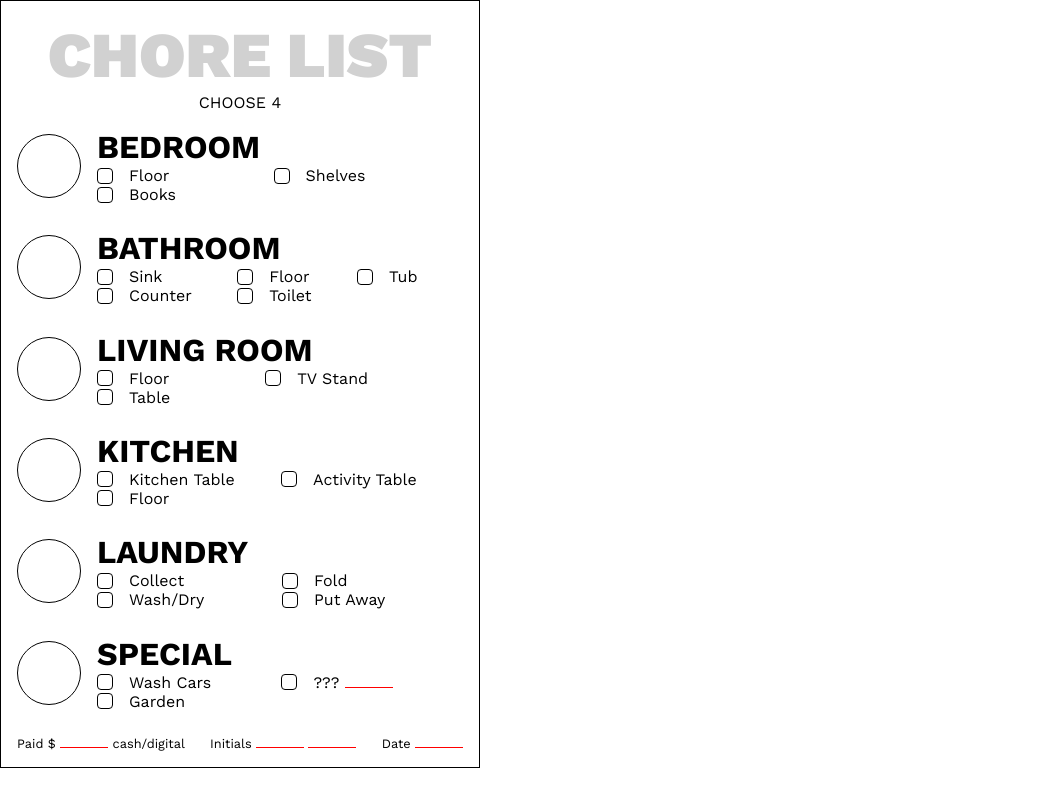
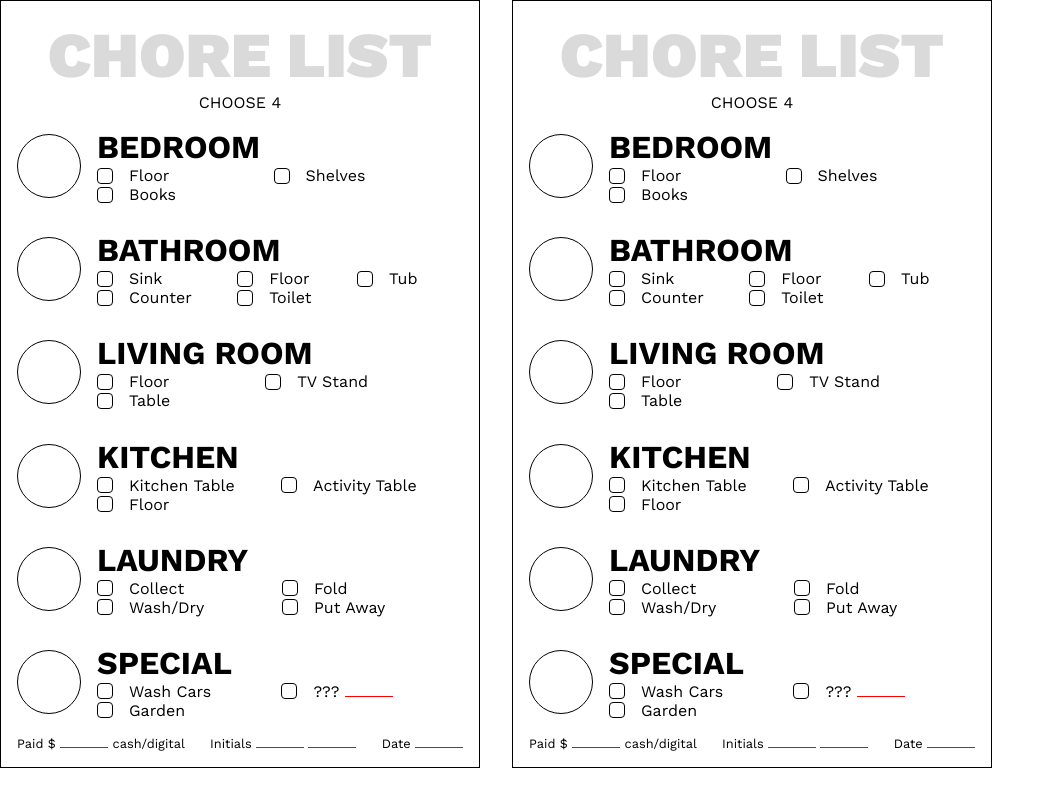
Before and after one commit to goblincookies/chores, a plain HTML site: page index.html in a window 1280 px wide. Shown: the whole page, without its empty margins (0-1055 px from the left). Drawn offline with nearby package versions, Linux system fonts and the light colour scheme.

Commit message:
two on a page

```diff
--- a/index.html
+++ b/index.html
@@ -6,8 +6,10 @@
     <link rel="stylesheet" href="style.css">
     <title>Chores</title>
 </head>
-<body>
+<body class="">
+
     <div class="page border flex-v">
+
         <div class="headline text-align-center">
             <h1 class="upper">chore list</h1>
             <p class="upper">choose 4</p>
@@ -98,6 +100,7 @@
                     </ul>
                 </li>
             </ul>
+        </div>
 
 
         <div class="text-sm">
@@ -106,12 +109,115 @@
                 <li>Initials <span class="underline"></span> <span class="underline"></span></li>
                 <li>Date <span class="underline"></span></li>
 
-                <!-- <li> $$ <span class="underline"></span> cash/digital</li>
-                <li> $$ <span class="underline"></span> cash/digital</li> -->
+            </ul>
+        </div>
+
+    </div>
+
+    <div class="page border flex-v">
+
+        <div class="headline text-align-center">
+            <h1 class="upper">chore list</h1>
+            <p class="upper">choose 4</p>
+        </div>
+        <div class="tall flex-v chores">
+
+            <ul class="chore flex-h">
+                <div class="stamp"></div>
+                <li class="pad-l">
+                    <h2 class="upper">bedroom</h2>
+                    <ul class="grid-2">
+                        <li class="cap flex-h"><span class="check"></span>floor</li>
+                        <li class="cap flex-h"><span class="check"></span>books</li>
+                        <li class="cap flex-h"><span class="check"></span>shelves</li>
+
+                    </ul>
+
+                </li>
+            </ul>
+
+            <ul class="chore flex-h">
+                <div class="stamp"></div>
+                <li class="pad-l">
+                    <h2 class="upper">bathroom</h2>
+                    <ul class="grid-2">
+                        <li class="cap flex-h"><span class="check"></span>sink</li>
+                        <li class="cap flex-h"><span class="check"></span>counter</li>
+                        <li class="cap flex-h"><span class="check"></span>floor</li>
+                        <li class="cap flex-h"><span class="check"></span>toilet</li>
+                        <li class="cap flex-h"><span class="check"></span>tub</li>
+
+
+                    </ul>
+                </li>
+            </ul>
+
+            <ul class="chore flex-h">
+                <div class="stamp"></div>
+                <li class="pad-l">
+                    <h2 class="upper">living room</h2>
+                    <ul class="grid-2">
+                        <li class="cap flex-h"><span class="check"></span>floor</li>
+                        <li class="cap flex-h"><span class="check"></span>table</li>
+                        <li class="cap flex-h"><span class="check"></span>TV stand</li>
+
+                    </ul>
+                </li>
+            </ul>
+
+            <ul class="chore flex-h">
+                <div class="stamp"></div>
+                <li class="pad-l">
+                    <h2 class="upper">kitchen</h2>
+                    <ul class="grid-2">
+                        <li class="cap flex-h"><span class="check"></span>kitchen table</li>
+                        <li class="cap flex-h"><span class="check"></span>floor</li>
+                        <li class="cap flex-h"><span class="check"></span>activity table</li>
+
+                    </ul>
+                </li>
+            </ul>
+
+            <ul class="chore flex-h">
+                <div class="stamp"></div>
+                <li class="pad-l">
+                    <h2 class="upper">laundry</h2>
+                    <ul class="grid-2">
+                        <li class="cap flex-h"><span class="check"></span>collect</li>
+                        <li class="cap flex-h"><span class="check"></span>wash/dry</li>
+                        <li class="cap flex-h"><span class="check"></span>fold</li>
+                        <li class="cap flex-h"><span class="check"></span>put away</li>
+
+
+                    </ul>
+                </li>
+            </ul>
+
+            <ul class="chore flex-h">
+                <div class="stamp"></div>
+                <li class="pad-l">
+                    <h2 class="upper">special</h2>
+                    <ul class="grid-2">
+                        <li class="cap flex-h"><span class="check"></span>wash cars</li>
+                        <li class="cap flex-h"><span class="check"></span>garden</li>
+                        <li class="cap flex-h"><span class="check"></span> <div>??? <span class="underline"></span></div></li>
+
+
+                    </ul>
+                </li>
+            </ul>
+        </div>
+
+
+        <div class="text-sm">
+            <ul class="flex-h-wide">
+                <li>Paid $ <span class="underline"></span> cash/digital</li>
+                <li>Initials <span class="underline"></span> <span class="underline"></span></li>
+                <li>Date <span class="underline"></span></li>
 
             </ul>
         </div>
+
     </div>
-
 </body>
 </html>
--- a/style.css
+++ b/style.css
@@ -5,6 +5,11 @@
     padding: 0;
     box-sizing: border-box;
     font-family: "Work Sans", sans-serif;
+}
+
+body {
+    display: flex;
+    gap: 2rem;
 }
 
 .border { border: 1px solid black;}
@@ -20,7 +25,7 @@
 h1 {
     font-size: 4rem;
     font-weight:900;
-    color: #d1d1d1;
+    color: #dadada;
 }
 h2 {
     font-size: 2rem;
```
